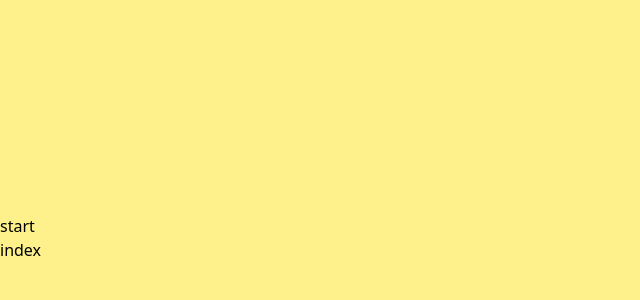
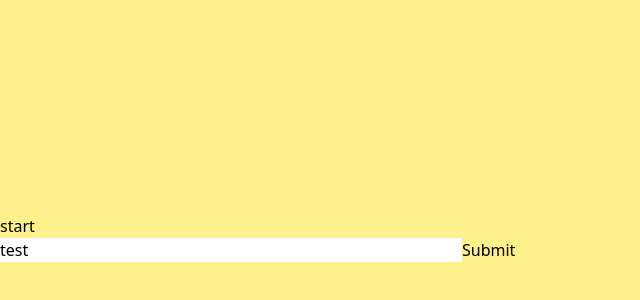
Before and after one commit to maxzz/forms-react-hook-form, a React (Vite) app: page / in a window 1280 px wide. Shown: the part 162-462 px from the top of the page, without its empty margins (0-640 px from the left). Built offline with nearby package versions, Linux system fonts and the light colour scheme.

Commit message:
WIP. add simplest use case

```diff
--- a/src/components/page1/index.tsx
+++ b/src/components/page1/index.tsx
@@ -1,7 +1,30 @@
 import React from 'react';
+import { useForm, SubmitHandler } from "react-hook-form";
+
+type Inputs = {
+    example: string,
+    exampleRequired: string,
+};
 
 export function Page1_Form() {
+    const { register, handleSubmit, watch, formState: { errors } } = useForm<Inputs>();
+
+    const onSubmit: SubmitHandler<Inputs> = data => console.log(data);
+
+    console.log(watch("example"));
+
     return (
-        <div>index</div>
+        <form onSubmit={handleSubmit(onSubmit)}>
+
+            <input defaultValue="test" {...register("example")} />
+
+
+            <input {...register("exampleRequired", { required: true })} />
+            {errors.exampleRequired &&
+                <span>This field is required</span>
+            }
+
+            <input type="submit" />
+        </form>
     );
 }
```
